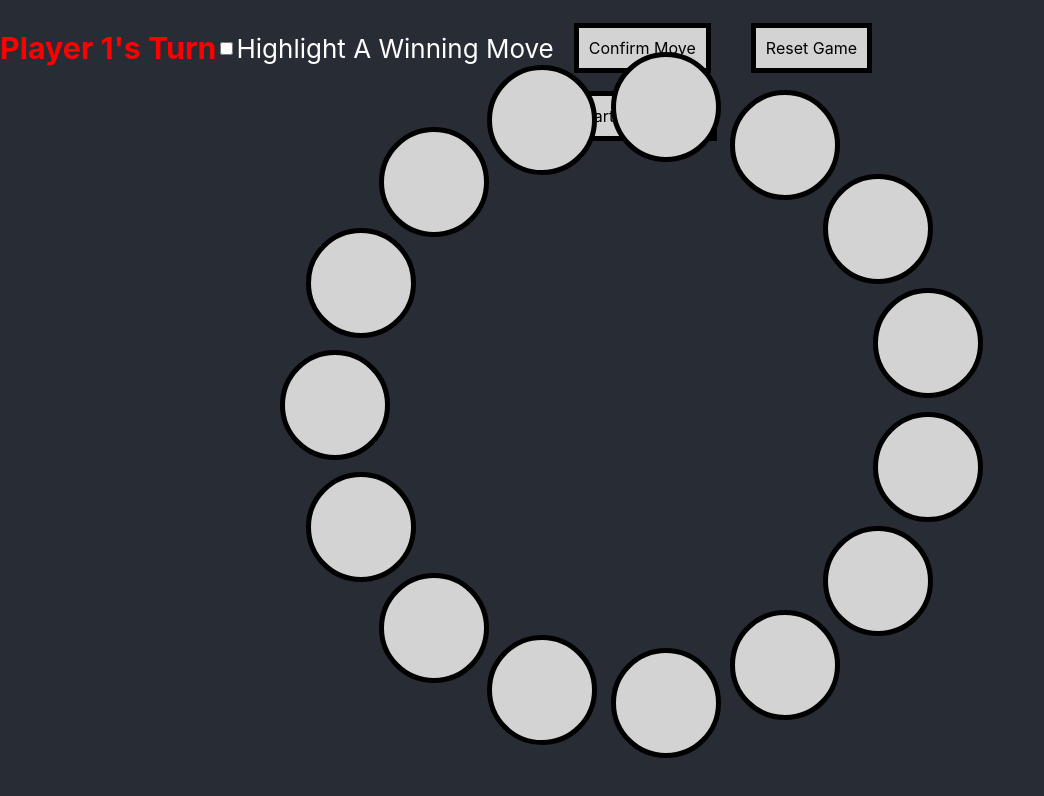
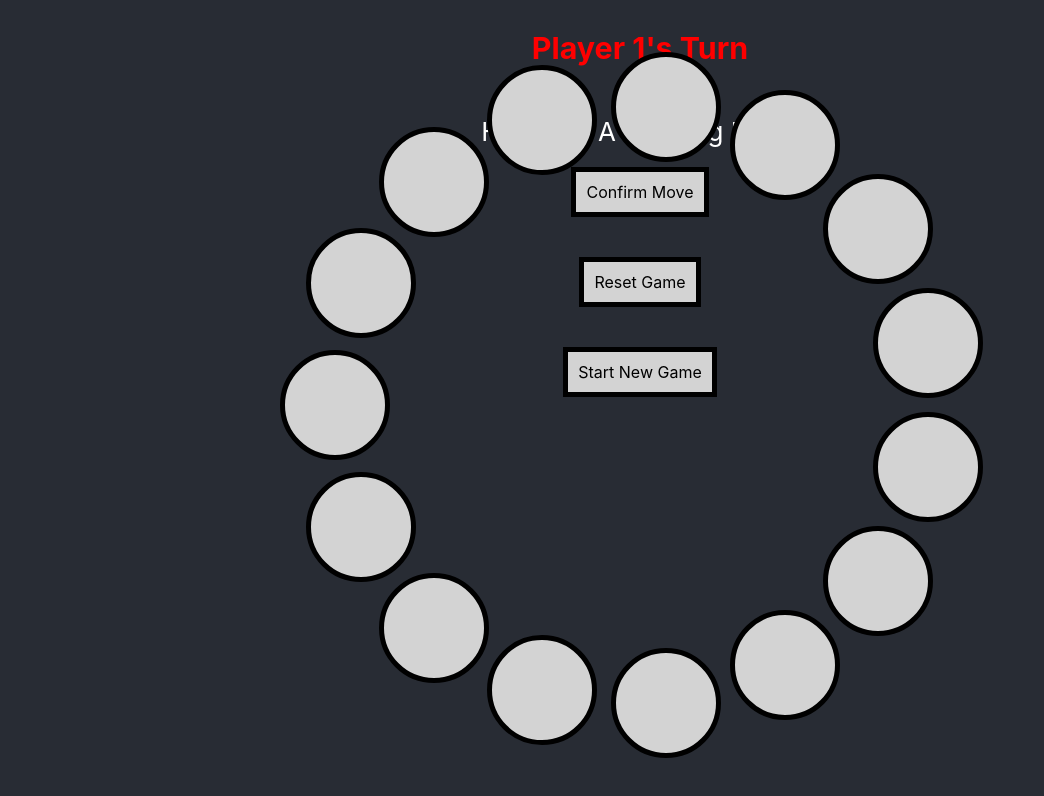
Before and after one commit to JosephCalebAnderson/circular-nim, a React (Create React App) app: page / in a window 1280 px wide. Both pictures are taken after a click on the element "Player Vs Player". Shown: the top 796 px of the page, without its empty margins (0-1044 px from the left). Built offline with nearby package versions, Linux system fonts and the light colour scheme.

Commit message:
Make two copies of the reset game button

```diff
--- a/src/App.css
+++ b/src/App.css
@@ -49,6 +49,7 @@ html {
 
 .gameplay{
   display: flex;
+  flex-direction: column;
   align-items: center;
 }
 
--- a/src/App.js
+++ b/src/App.js
@@ -1132,6 +1132,7 @@ function App() {
         {!isSimulation && !isGameOver && !isPreGame && !isLoading && isPlayer1Human && <btn className="selection" onClick = {() => handleSelectionConfirmation()}>Confirm Move</btn>}
         {!isSimulation && !isGameOver && !isPreGame && !isLoading && !isPlayer1Human && <btn className="selection" onClick = {() => handleSimulationMove()}>Make CPU Move</btn>}
         {!isSimulation && !isPreGame && !isLoading && <btn className="selection" onClick = {() => handleResetGame()}>Reset Game</btn>}
+        {!isPreGame && !isLoading && <btn className="selection" onClick = {() => handleNewGameSelection()}>Start New Game</btn>}
         {!isSimulation && !isPreGame && stoneElements}
       </div>}
 
@@ -1151,10 +1152,8 @@ function App() {
         <h2>Computer 2 Expected Win Percentage: {cpu2WinPercentage}</h2>
         <h2>Computer 2 Wins: {cpu2Wins}</h2>
         <h2>Computer 2 Winning State Moves: {cpu2Winning}</h2>
-        </div>}
-
-
         {!isPreGame && !isLoading && <btn className="selection" onClick = {() => handleNewGameSelection()}>Start New Game</btn>}
+      </div>}
     </div>
   );
 }
```
